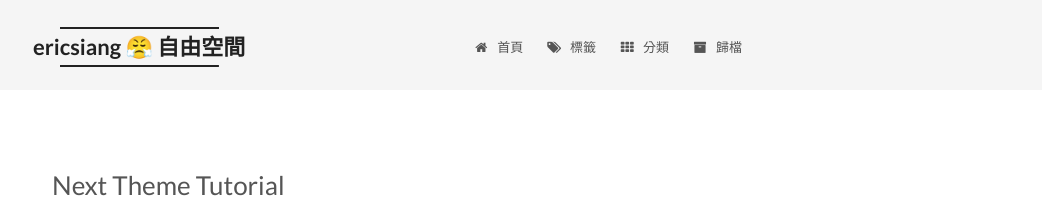
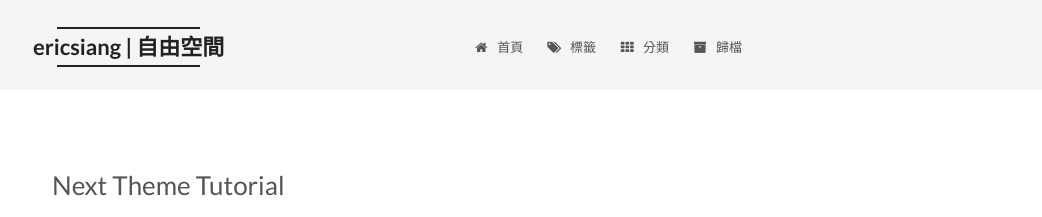
Before and after one commit to ericsiang/blog, a Jekyll site: the page built from index.html, in a window 1280 px wide. Shown: the top 217 px of the page, without its empty margins (238-1280 px from the left). Built offline with Jekyll 4.4.1, drawn with Linux system fonts in a browser that asks for light colours; emoji names are drawn with the system emoji font; the list of posts is cut into pages by our own code.

```diff
--- a/_config.yml
+++ b/_config.yml
@@ -4,7 +4,7 @@
 # ---------------------------------------------------------------
 
 # Site
-title: ericsiang 😤 自由空間
+title: ericsiang | 自由空間
 subtitle: ericsiang blog
 description: ericsiang 😤 自由空間
 author: ericsiang
```
Also changed, not shown: README.md.
